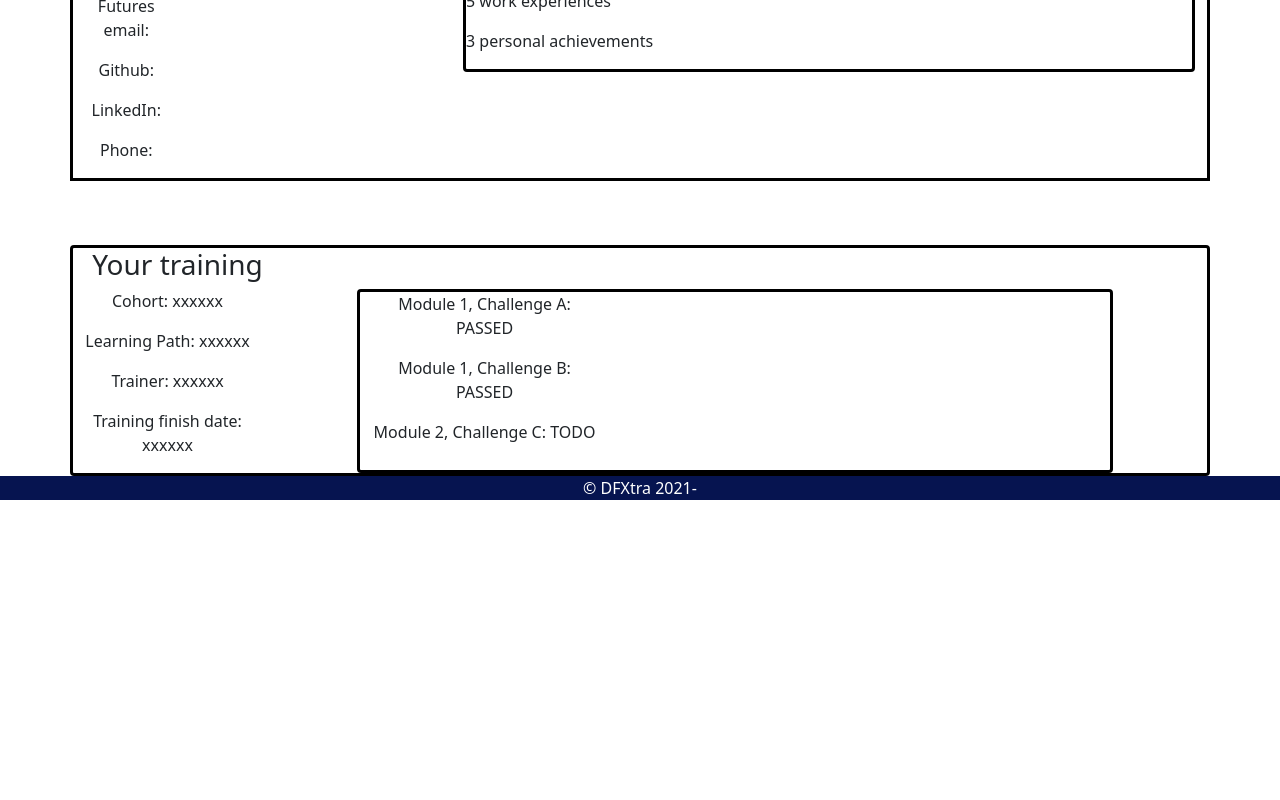
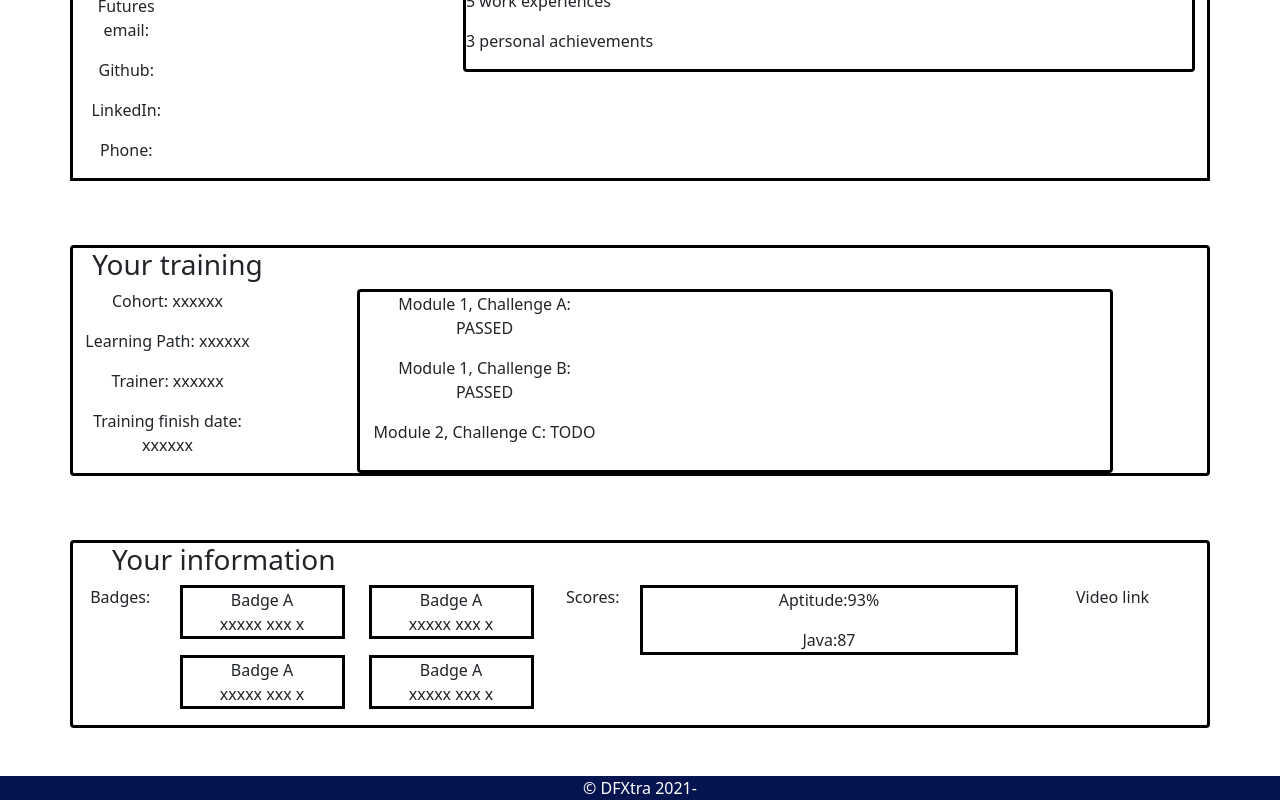
Before and after one commit to dfGroup2/team-engineering-frontend, a React (Create React App) app in the folder frontend/: page / in a window 1280 px wide. Shown: the part 293-1093 px from the top of the page. Before the commit the page ends 800 px from the top, so only its background shows below. Built offline with nearby package versions, Linux system fonts and the light colour scheme.

Commit message:
first wireframe completed

```diff
--- a/frontend/src/App.js
+++ b/frontend/src/App.js
@@ -5,7 +5,8 @@ import ProfileSection from './Components/ProfileSection';
 import { BrowserRouter as Router, Routes, Route } from 'react-router-dom';
 import "./css/ProfileSection.css";
 import TrainingSection from './Components/TrainingSection';
-import Footer from './Components/Footer';
+import Footer from './Components/Footer'
+import InfoSection from './Components/InfoSection';
 
 function App() {
   return (
@@ -21,6 +22,10 @@ function App() {
               <div className="parent-container">
                 <TrainingSection />
               </div>
+              <div className="parent-container">
+                <InfoSection /> <br/><br/>
+
+              </div >
             </>
           }></Route>
           <Route path="/edit" element={<>Work In Progress</>}></Route>
--- a/frontend/src/Components/InfoSection.jsx
+++ b/frontend/src/Components/InfoSection.jsx
@@ -4,17 +4,35 @@ import PropTypes from 'prop-types'
 const InfoSection = props => {
     return (
         <div className="container card borderClass">
-        <h3>Your information</h3>
+        <h3 className="col-3">Your information </h3>
+        <div className="row">
+            <div className="col-1">
         <p>Badges:</p>
-        <p>Badge A</p>
-        <p>Badge A</p>
-        <p>Badge A</p>
-        <p>Badge A</p>
-        <p>Scores:</p>
-        <p>Aptitude:</p>
-        <p>Java:</p>
-        <p>Video link</p>
 
+        </div>
+        <div className = "col-2">
+        <p className="borderClass">Badge A <br/>
+ xxxxx xxx x</p>
+        <p className=" borderClass">Badge A <br/>
+ xxxxx xxx x</p>
+
+        </div>
+        <div className="col-2">
+        <p className=" borderClass">Badge A <br/>
+ xxxxx xxx x</p>
+        <p className="borderClass">Badge A <br/>
+xxxxx xxx x</p>
+        </div>
+        <div className="col-1">
+       <p>Scores:</p>
+        </div>
+        <div className="col-4 borderClass overflow-auto "  style={{height: "70px"}}
+>
+        <p>Aptitude:93%</p>
+        <p>Java:87</p>
+        </div>
+        <p className="col-2">Video link</p>
+        </div>
         </div>
     )
 }
```
